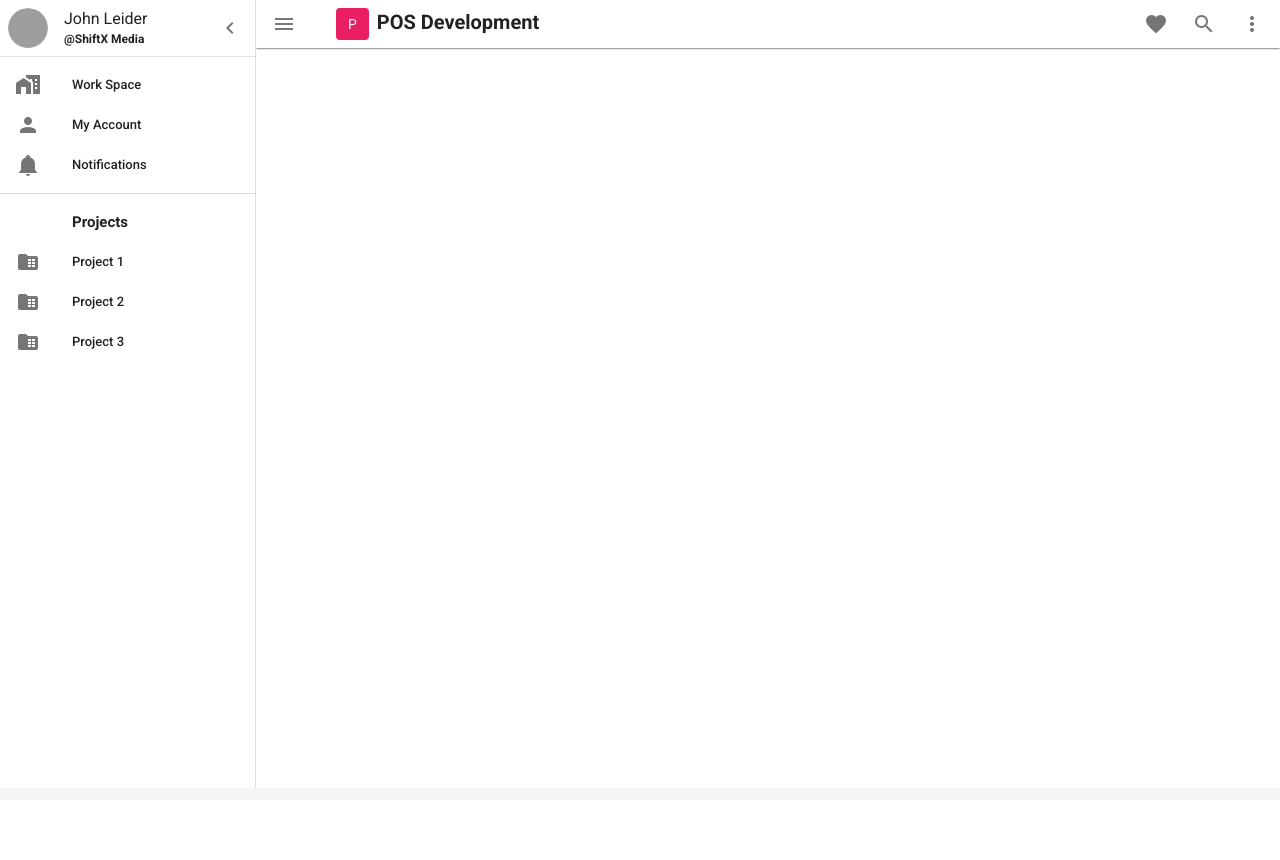
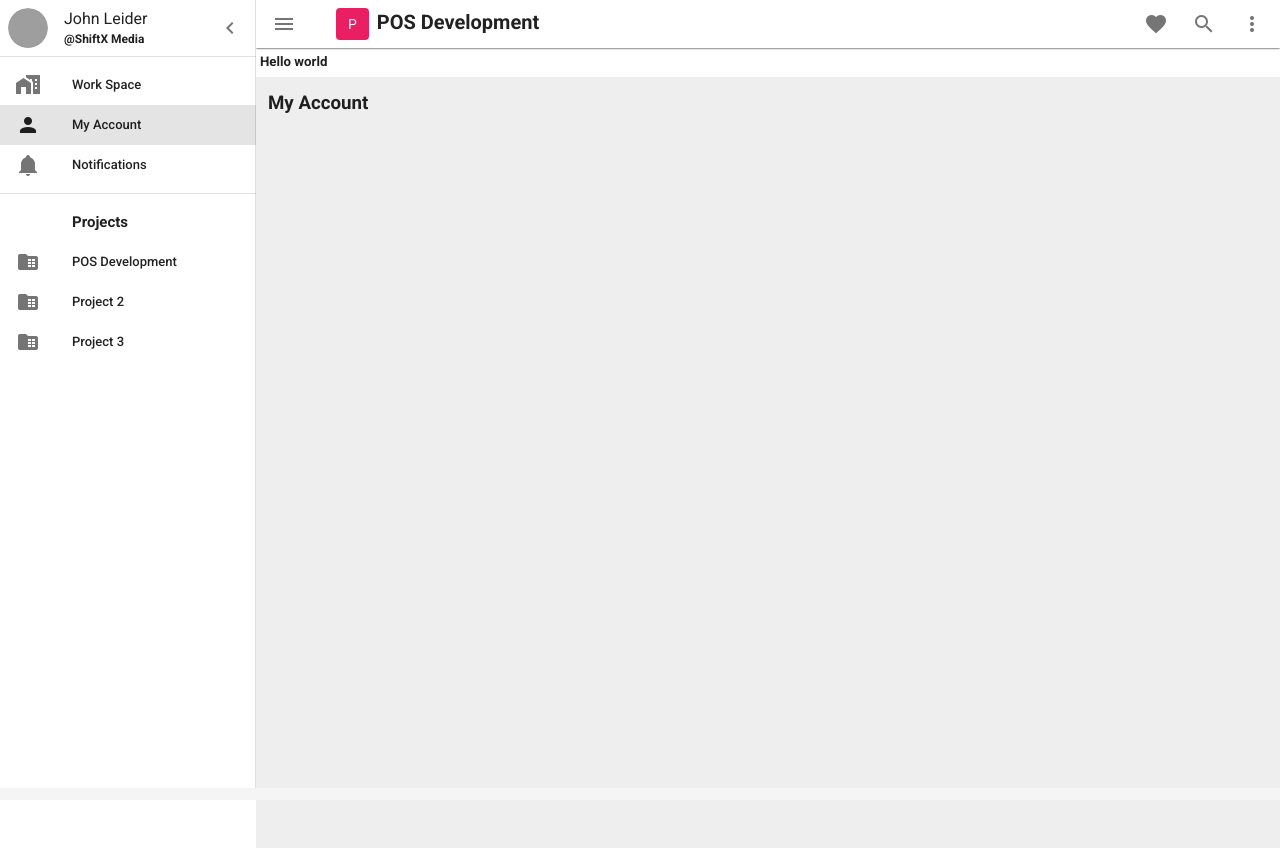
Before and after one commit to NaveenDanj/project-manager-frontend, a Vue app: page /myaccount in a window 1280 px wide. Before the commit the page ends 800 px from the top, so only its background shows below. Built offline with nearby package versions, Linux system fonts and the light colour scheme; grey boxes are pictures that could not be loaded.

Commit message:
added route changes

```diff
--- a/src/components/Layout/DrawerMenuList.vue
+++ b/src/components/Layout/DrawerMenuList.vue
@@ -1,6 +1,6 @@
 <template>
   <v-list dense>
-    <v-list-item v-for="item in items" :key="item.title" link>
+    <v-list-item v-for="item in items" :key="item.title" link :to="item.to">
       <v-list-item-icon>
         <v-icon>{{ item.icon }}</v-icon>
       </v-list-item-icon>
@@ -16,9 +16,9 @@
 export default {
   data: () => ({
     items: [
-      { title: "Work Space", icon: "mdi-home-city" },
-      { title: "My Account", icon: "mdi-account" },
-      { title: "Notifications", icon: "mdi-bell" },
+      { title: "Work Space", icon: "mdi-home-city" , to : "/workspace"},
+      { title: "My Account", icon: "mdi-account" , to : "/myaccount"},
+      { title: "Notifications", icon: "mdi-bell" ,  to : "/notification" },
     ],
   }),
 };
--- a/src/components/Layout/WorkSpaceMenuList.vue
+++ b/src/components/Layout/WorkSpaceMenuList.vue
@@ -29,7 +29,7 @@
 export default {
   data: () => ({
     items: [
-      { title: "Project 1", icon: "mdi-folder-table" },
+      { title: "POS Development", icon: "mdi-folder-table" },
       { title: "Project 2", icon: "mdi-folder-table" },
       { title: "Project 3", icon: "mdi-folder-table" },
     ],
--- a/src/router/index.js
+++ b/src/router/index.js
@@ -15,11 +15,18 @@ const routes = [
     component: () =>import("../views/Project.vue"),
   },
   {
+    path: "/workspace",
+    name: "Workspace",
+    component: () =>import("../views/WorkSpace.vue"),
+  },
+  {
+    path: "/myaccount",
+    name: "MyAccount",
+    component: () =>import("../views/MyAccount.vue"),
+  },
+  {
     path: "/notification",
     name: "Notification",
-    // route level code-splitting
-    // this generates a separate chunk (about.[hash].js) for this route
-    // which is lazy-loaded when the route is visited.
     component: () =>import("../views/Notification.vue"),
   },
 ];
--- a/src/views/WorkSpace.vue
+++ b/src/views/MyAccount.vue
@@ -3,25 +3,26 @@
     <UpperMenuBar />
 
     <div class="pa-3">
-      <h3>Home Page</h3>
+      <h3>My Account</h3>
     </div>
 
 
   </div>
 </template>
 
+
+
 <script>
-// @ is an alias to /src
 import UpperMenuBar from '@/components/WorkSpace/UpperMenuBar.vue';
 
+
 export default {
-  name: "Home",
+    name: "MyAccount",
 
-  components: {
-    UpperMenuBar,
-  },
-
-};
+    components: {
+        UpperMenuBar,
+    },
+}
 </script>
 
 <style scoped>
```
